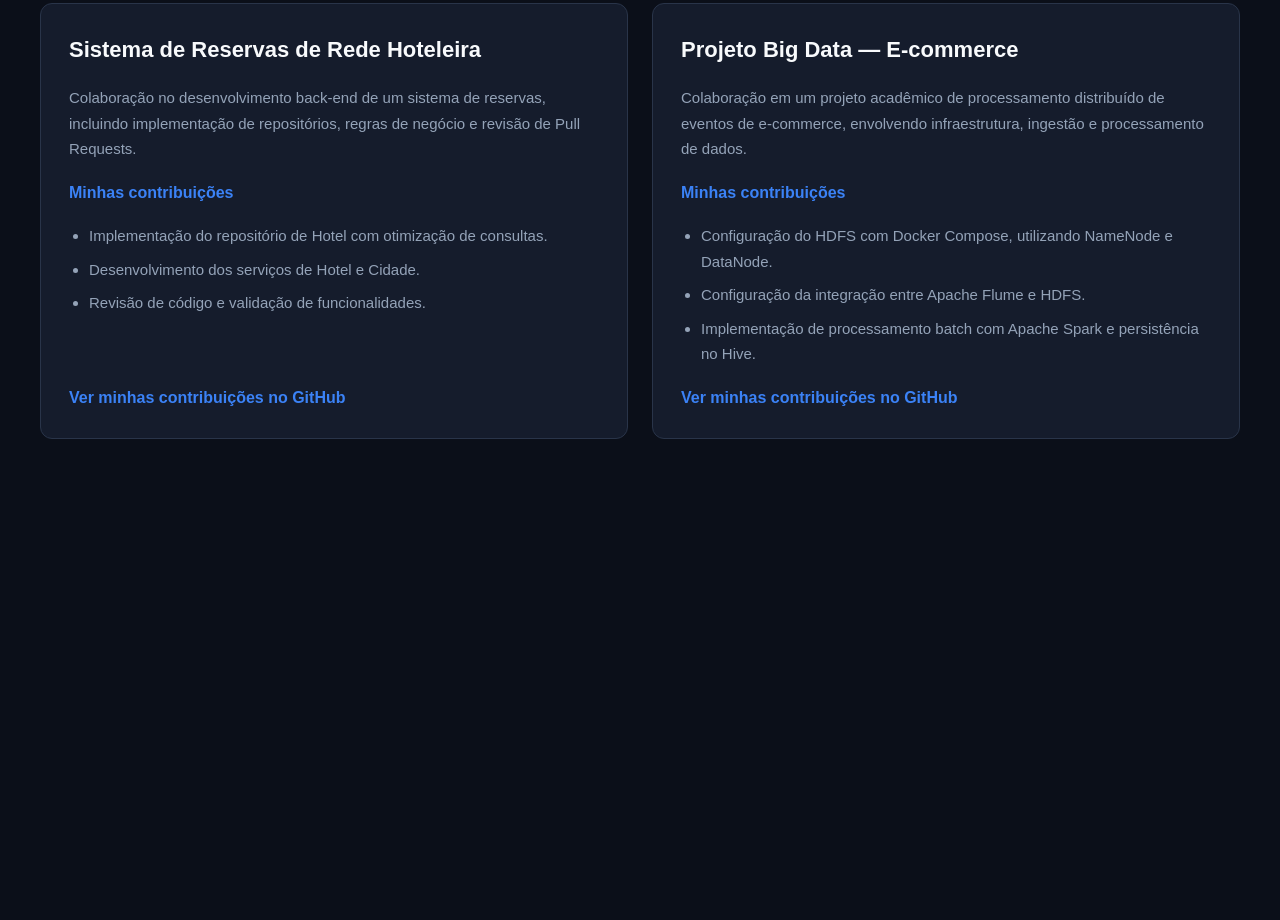
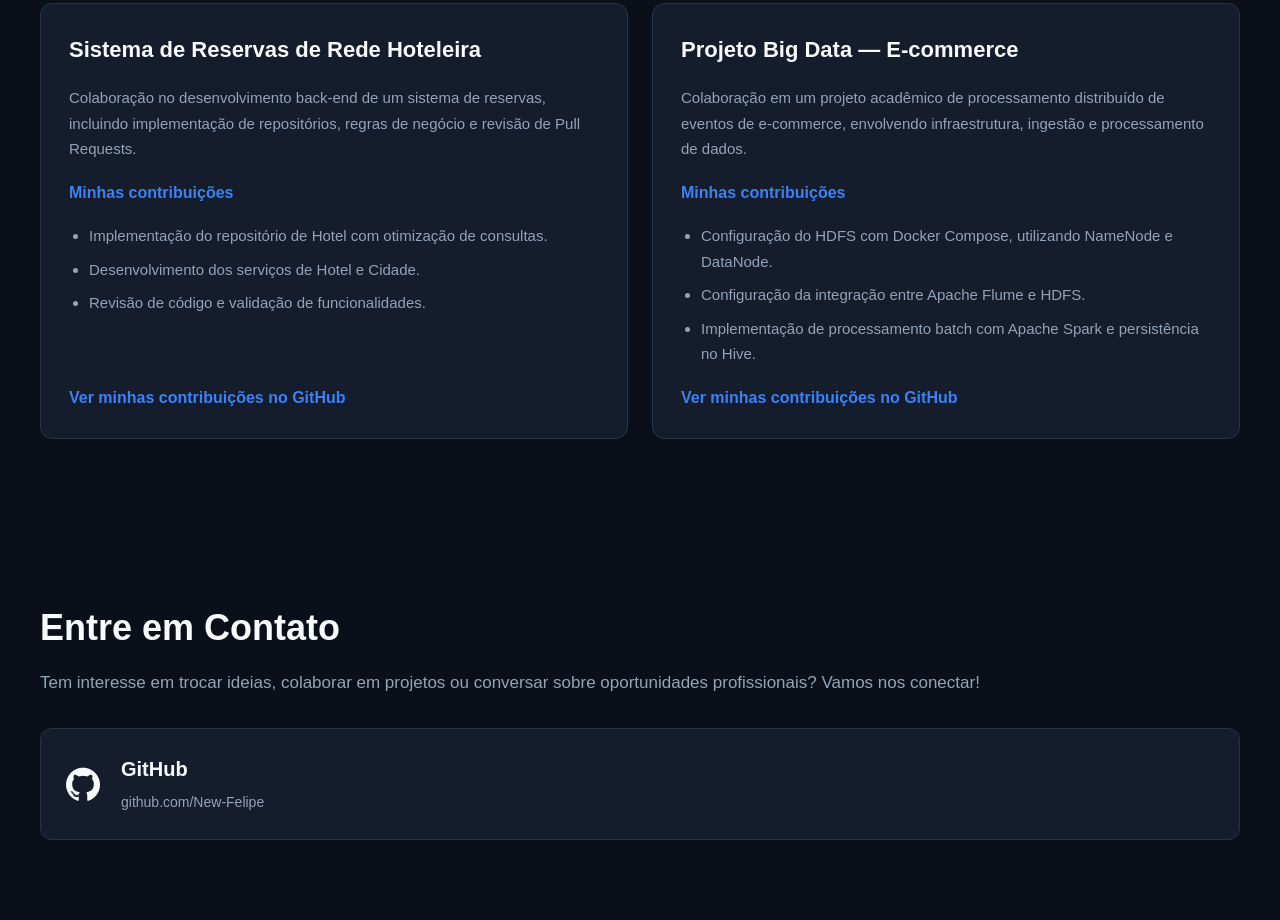
Before and after one commit to New-Felipe/New-Felipe.github.io, a plain HTML site: page index.html in a window 1280 px wide. Shown: the part 3527-4447 px from the top of the page. Before the commit the page ends 4046 px from the top, so only its background shows below. Drawn offline with nearby package versions, Linux system fonts and the light colour scheme; no server answers.

Commit message:
feat: adiciona secao de contato ao portfolio

```diff
--- a/css/style.css
+++ b/css/style.css
@@ -573,3 +573,92 @@ nav ul a:hover {
         padding: 24px;
     }
 }
+
+
+/* Seção Contato */
+#contato {
+    background-color: var(--bg-primary);
+    padding: 80px 24px;
+}
+
+.container-contato {
+    max-width: 1200px;
+    margin: 0 auto;
+}
+
+.container-contato > h2 {
+    font-size: clamp(28px, 4vw, 36px);
+    margin-bottom: 12px;
+}
+
+.container-contato > p {
+    color: var(--text-secondary);
+    font-size: 17px;
+    margin-bottom: 32px;
+}
+
+/* Grade dos contatos */
+.contato-links {
+    display: grid;
+    grid-template-columns: repeat(
+        auto-fit,
+        minmax(min(100%, 280px), 1fr)
+    );
+    gap: 24px;
+}
+
+/* Cartões de contato */
+.contato-card {
+    display: flex;
+    align-items: center;
+    gap: 20px;
+
+    padding: 24px;
+    background-color: var(--bg-secondary);
+    border: 1px solid #293449;
+    border-radius: 12px;
+
+    color: var(--text-primary);
+    text-decoration: none;
+
+    transition: transform 0.3s, border-color 0.3s;
+}
+
+.contato-card:hover {
+    transform: translateY(-5px);
+    border-color: var(--accent);
+}
+
+.contato-card > i {
+    font-size: 36px;
+    color: var(--text-primary);
+    flex-shrink: 0;
+}
+
+.contato-card h3 {
+    font-size: 20px;
+    margin-bottom: 4px;
+}
+
+.contato-card span {
+    color: var(--text-secondary);
+    font-size: 14px;
+    overflow-wrap: anywhere;
+}
+
+/* Acessibilidade */
+.contato-card:focus-visible {
+    outline: 2px solid var(--accent);
+    outline-offset: 4px;
+}
+
+/* Responsividade */
+@media (max-width: 768px) {
+    #contato {
+        padding: 60px 20px;
+    }
+
+    .contato-card {
+        padding: 20px;
+    }
+}
--- a/index.html
+++ b/index.html
@@ -462,6 +462,35 @@
         </div>
     </section>
 
+    <section id="contato">
+        <div class="container-contato">
+            <h2>Entre em Contato</h2>
+
+            <p>
+                Tem interesse em trocar ideias, colaborar
+                em projetos ou conversar sobre oportunidades
+                profissionais? Vamos nos conectar!
+            </p>
+
+            <div class="contato-links">
+                <a
+                    href="https://github.com/New-Felipe"
+                    target="_blank"
+                    rel="noopener noreferrer"
+                    class="contato-card"
+                >
+                    <i class="devicon-github-original"
+                       aria-hidden="true"></i>
+
+                    <div>
+                        <h3>GitHub</h3>
+                        <span>github.com/New-Felipe</span>
+                    </div>
+                </a>
+            </div>
+        </div>
+    </section>
+
     </main>
 
 </body>
```
